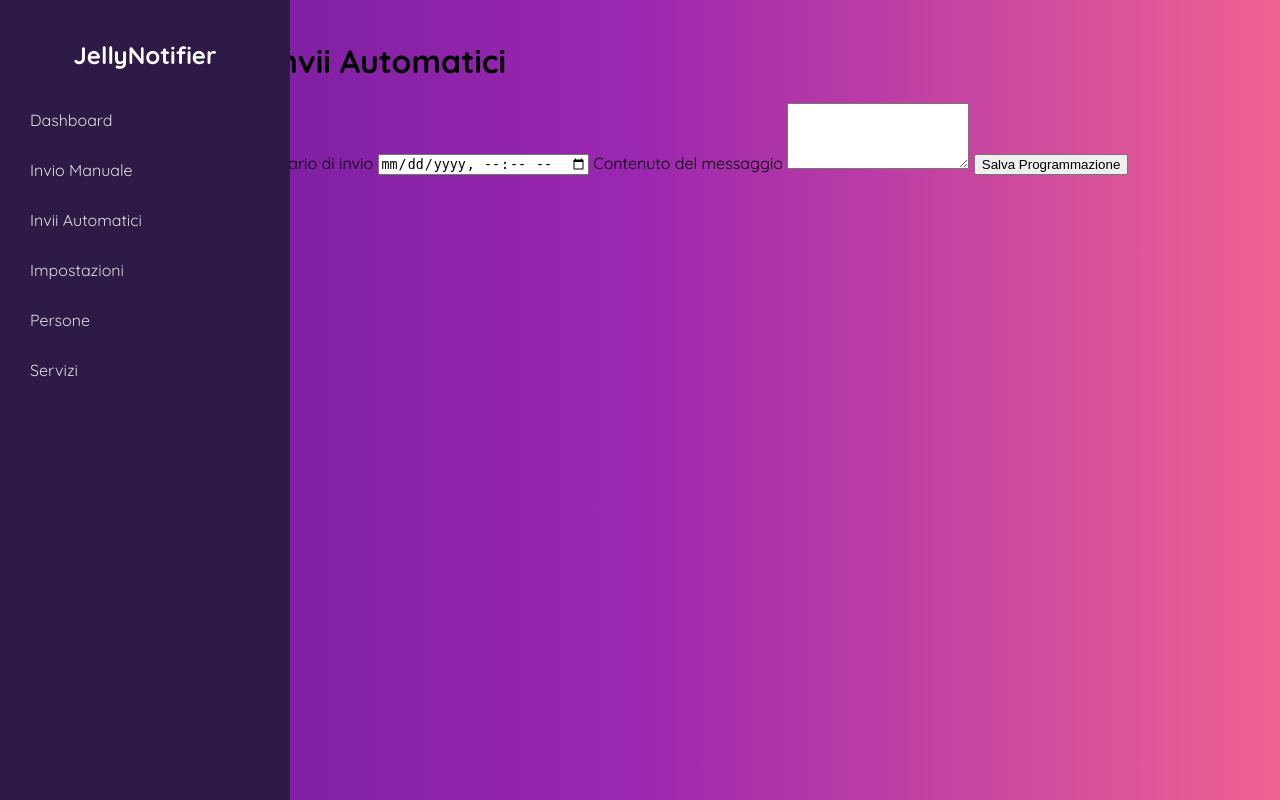
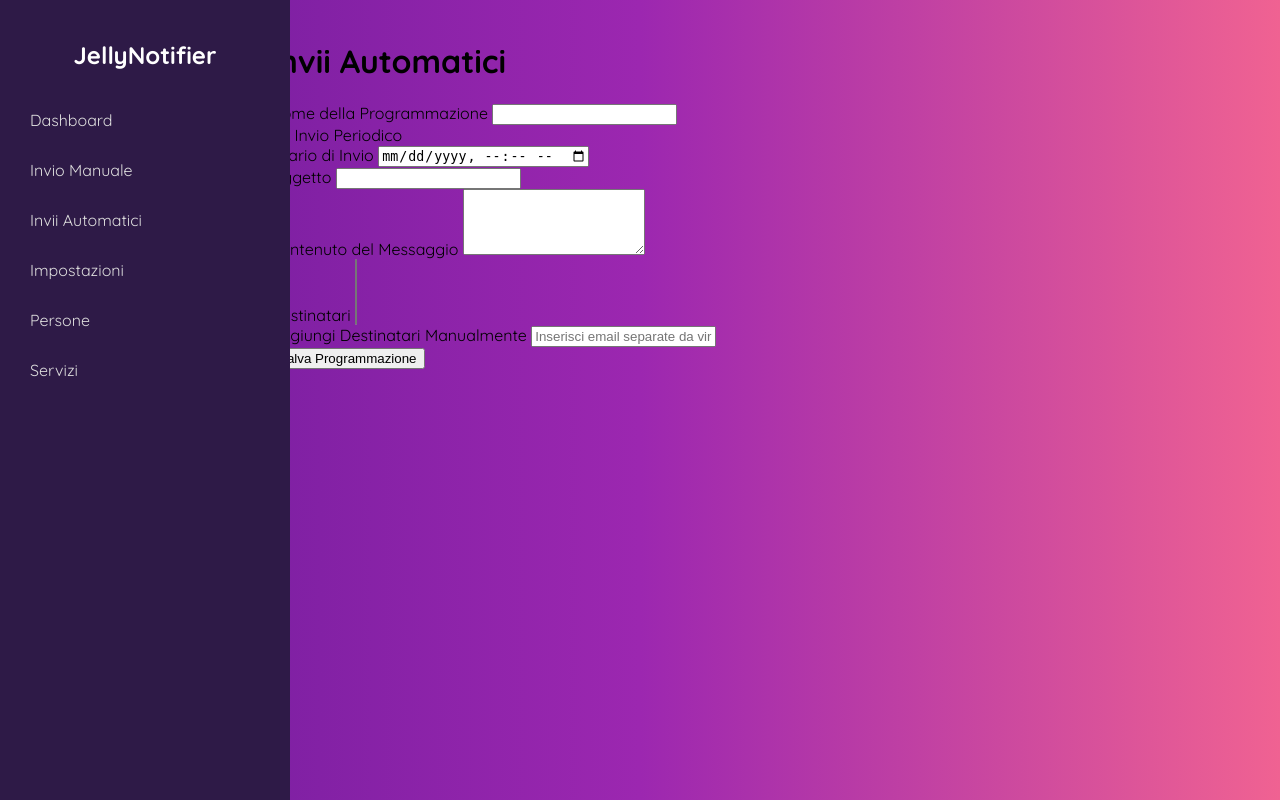
Before and after one commit to iris1801/JellyNotifier, a Flask app: page /auto_sends in a window 1280 px wide. Run offline with Flask 3, Linux system fonts and the light colour scheme.

Commit message:
Add files via upload

```diff
--- a/templates/auto_sends.html
+++ b/templates/auto_sends.html
@@ -2,13 +2,76 @@
 
 {% block content %}
 <div class="container">
-<h1>Invii Automatici</h1>
-<form method="POST">
-    <label for="schedule_time">Orario di invio</label>
-    <input type="datetime-local" id="schedule_time" name="schedule_time" required>
-    <label for="content">Contenuto del messaggio</label>
-    <textarea id="content" name="content" rows="4" required></textarea>
-    <button type="submit">Salva Programmazione</button>
-</form>
+    <h1>Invii Automatici</h1>
+    <form method="POST">
+        <!-- Nome della programmazione -->
+        <div class="form-group">
+            <label for="schedule_name">Nome della Programmazione</label>
+            <input type="text" id="schedule_name" name="schedule_name" class="form-control" required>
+        </div>
+
+        <!-- Flag per invio periodico -->
+        <div class="form-check">
+            <input type="checkbox" id="is_recurring" name="is_recurring" class="form-check-input" onclick="toggleFrequency()">
+            <label for="is_recurring" class="form-check-label">Invio Periodico</label>
+        </div>
+
+        <!-- Selezione frequenza di invio -->
+        <div id="frequency_selector" style="display: none;">
+            <label for="frequency">Frequenza</label>
+            <select id="frequency" name="frequency" class="form-control">
+                <option value="hourly">Ogni Ora</option>
+                <option value="daily">Giornaliero</option>
+                <option value="weekly">Settimanale</option>
+                <option value="monthly">Mensile</option>
+            </select>
+        </div>
+
+        <!-- Orario di invio -->
+        <div class="form-group">
+            <label for="schedule_time">Orario di Invio</label>
+            <input type="datetime-local" id="schedule_time" name="schedule_time" class="form-control" required>
+        </div>
+
+        <!-- Oggetto -->
+        <div class="form-group">
+            <label for="subject">Oggetto</label>
+            <input type="text" id="subject" name="subject" class="form-control" required>
+        </div>
+
+        <!-- Contenuto del messaggio -->
+        <div class="form-group">
+            <label for="content">Contenuto del Messaggio</label>
+            <textarea id="content" name="content" class="form-control" rows="4" required></textarea>
+        </div>
+
+        <!-- Destinatari -->
+        <div class="form-group">
+            <label for="recipients">Destinatari</label>
+            <select id="recipients" name="recipients" class="form-control" multiple>
+                {% for person in people %}
+                <option value="{{ person.email }}">{{ person.name }} ({{ person.email }})</option>
+                {% endfor %}
+            </select>
+        </div>
+
+        <!-- Campo per aggiungere manualmente destinatari -->
+        <div class="form-group">
+            <label for="manual_recipients">Aggiungi Destinatari Manualmente</label>
+            <input type="text" id="manual_recipients" name="manual_recipients" class="form-control"
+                   placeholder="Inserisci email separate da virgola">
+        </div>
+
+        <!-- Pulsante per salvare la programmazione -->
+        <button type="submit" class="btn btn-primary">Salva Programmazione</button>
+    </form>
 </div>
+
+<script>
+    // Mostra/nasconde il menu di selezione della frequenza
+    function toggleFrequency() {
+        const frequencySelector = document.getElementById('frequency_selector');
+        frequencySelector.style.display = document.getElementById('is_recurring').checked ? 'block' : 'none';
+    }
+</script>
 {% endblock %}
```
Also changed, not shown: templates/dashboard.html (+21 -13 lines), templates/services.html (+14 -0 lines).
